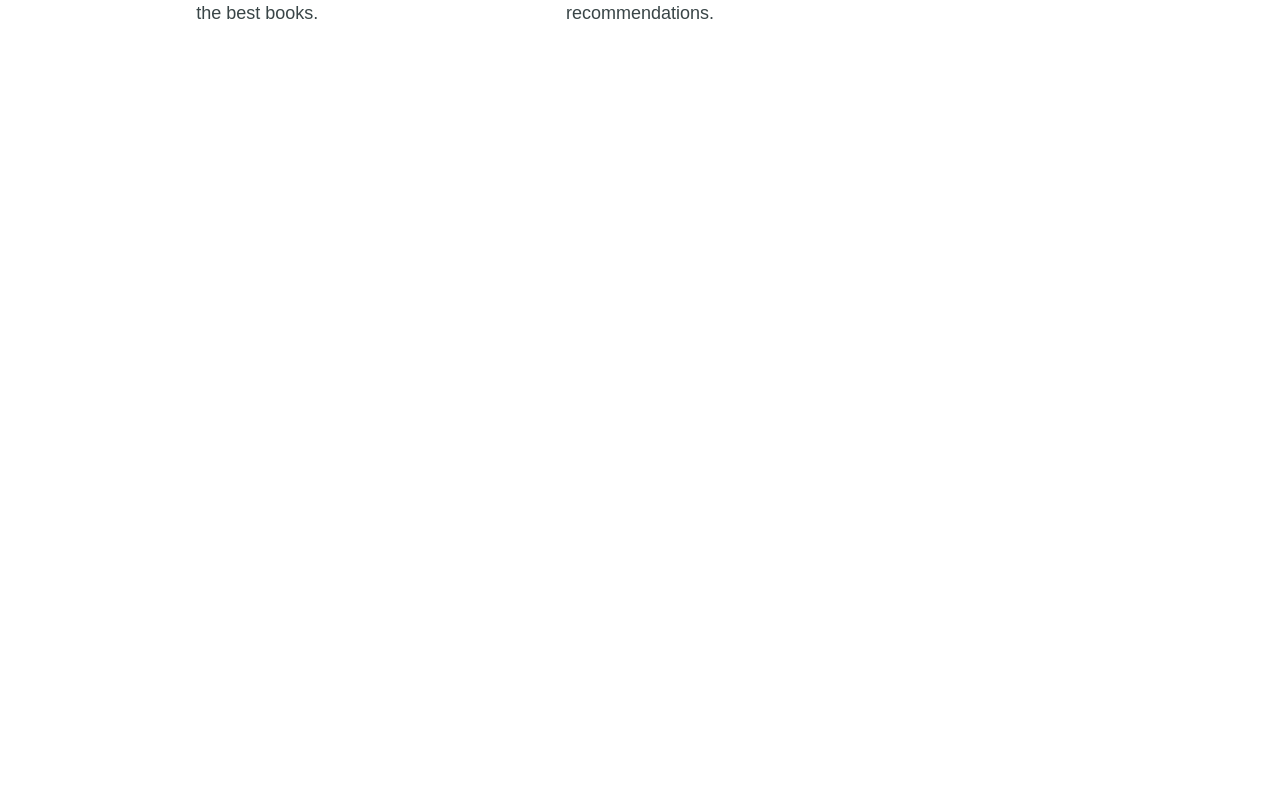
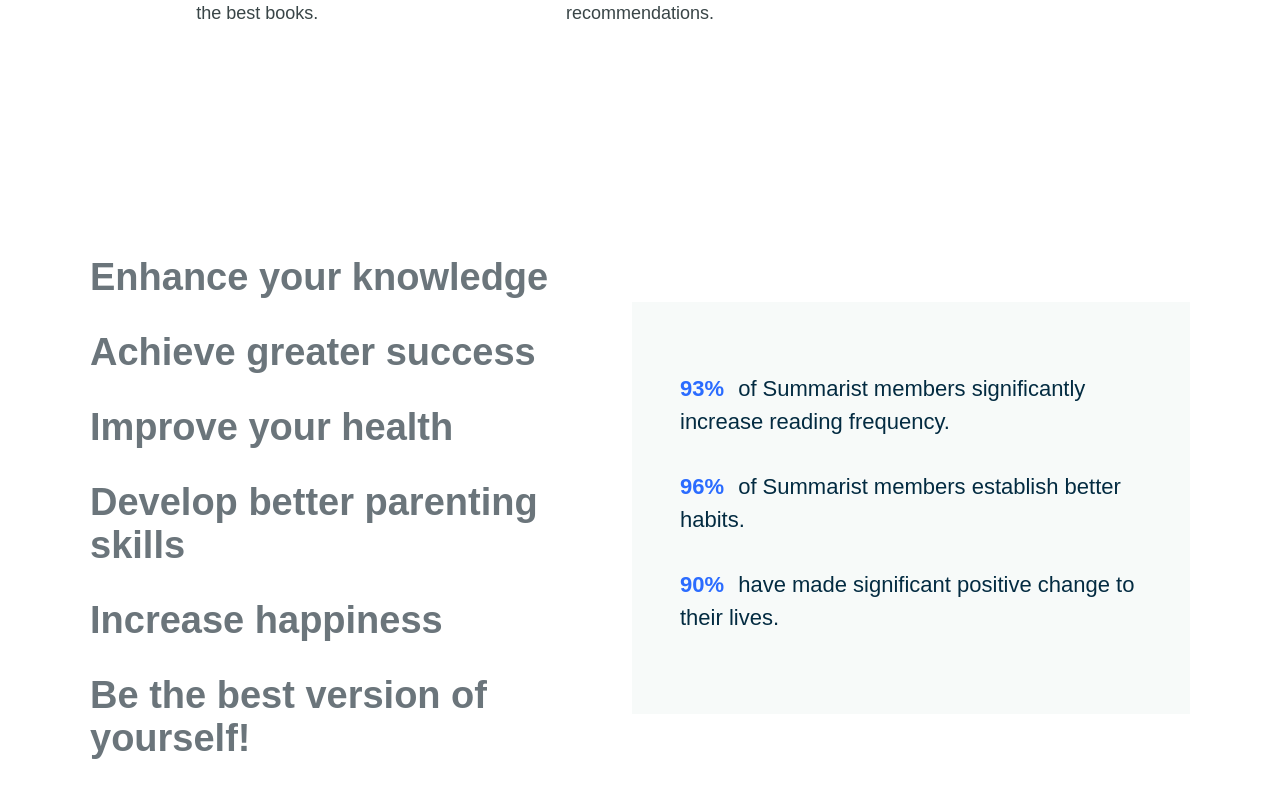
Before and after one commit to giaaferrero/Summarist, a React (Vite) app: page / in a window 1280 px wide. Shown: the part 1026-1824 px from the top of the page. Before the commit the page ends 1150 px from the top, so only its background shows below. Built offline with nearby package versions, Linux system fonts and the light colour scheme.

Commit message:
Add second statistics section

```diff
--- a/src/pages/Landing.jsx
+++ b/src/pages/Landing.jsx
@@ -49,6 +49,7 @@ const Landing = () => {
       <p>Save time by getting the core ideas from the best books.</p>
     </div>
 
+
     <div className="feature">
       <div className="feature__icon">💡</div>
       <h3>Find your next read</h3>
@@ -62,6 +63,33 @@ const Landing = () => {
     </div>
   </div>
 </section>
+<section id="statistics">
+  <div className="statistics__wrapper">
+    <div className="statistics__content">
+      <h2>Enhance your knowledge</h2>
+      <h2>Achieve greater success</h2>
+      <h2>Improve your health</h2>
+      <h2>Develop better parenting skills</h2>
+      <h2>Increase happiness</h2>
+      <h2>Be the best version of yourself!</h2>
+    </div>
+
+    <div className="statistics__box">
+      <p>
+        <span>93%</span> of Summarist members significantly increase reading
+        frequency.
+      </p>
+
+      <p>
+        <span>96%</span> of Summarist members establish better habits.
+      </p>
+
+      <p>
+        <span>90%</span> have made significant positive change to their lives.
+      </p>
+    </div>
+  </div>
+</section>
     </>
   );
 };
--- a/src/styles/landing.css
+++ b/src/styles/landing.css
@@ -109,3 +109,42 @@ nav {
   color: #394547;
   line-height: 1.4;
 }
+#statistics {
+  padding: 100px 24px;
+}
+
+.statistics__wrapper {
+  max-width: 1100px;
+  margin: 0 auto;
+  display: flex;
+  align-items: center;
+  gap: 80px;
+}
+
+.statistics__content {
+  flex: 1;
+}
+
+.statistics__content h2 {
+  font-size: 38px;
+  color: #6b757b;
+  margin-bottom: 32px;
+}
+
+.statistics__box {
+  flex: 1;
+  background-color: #f7faf9;
+  padding: 48px;
+}
+
+.statistics__box p {
+  font-size: 22px;
+  line-height: 1.5;
+  margin-bottom: 32px;
+}
+
+.statistics__box span {
+  color: #2b6cff;
+  font-weight: 700;
+  margin-right: 8px;
+}
```
